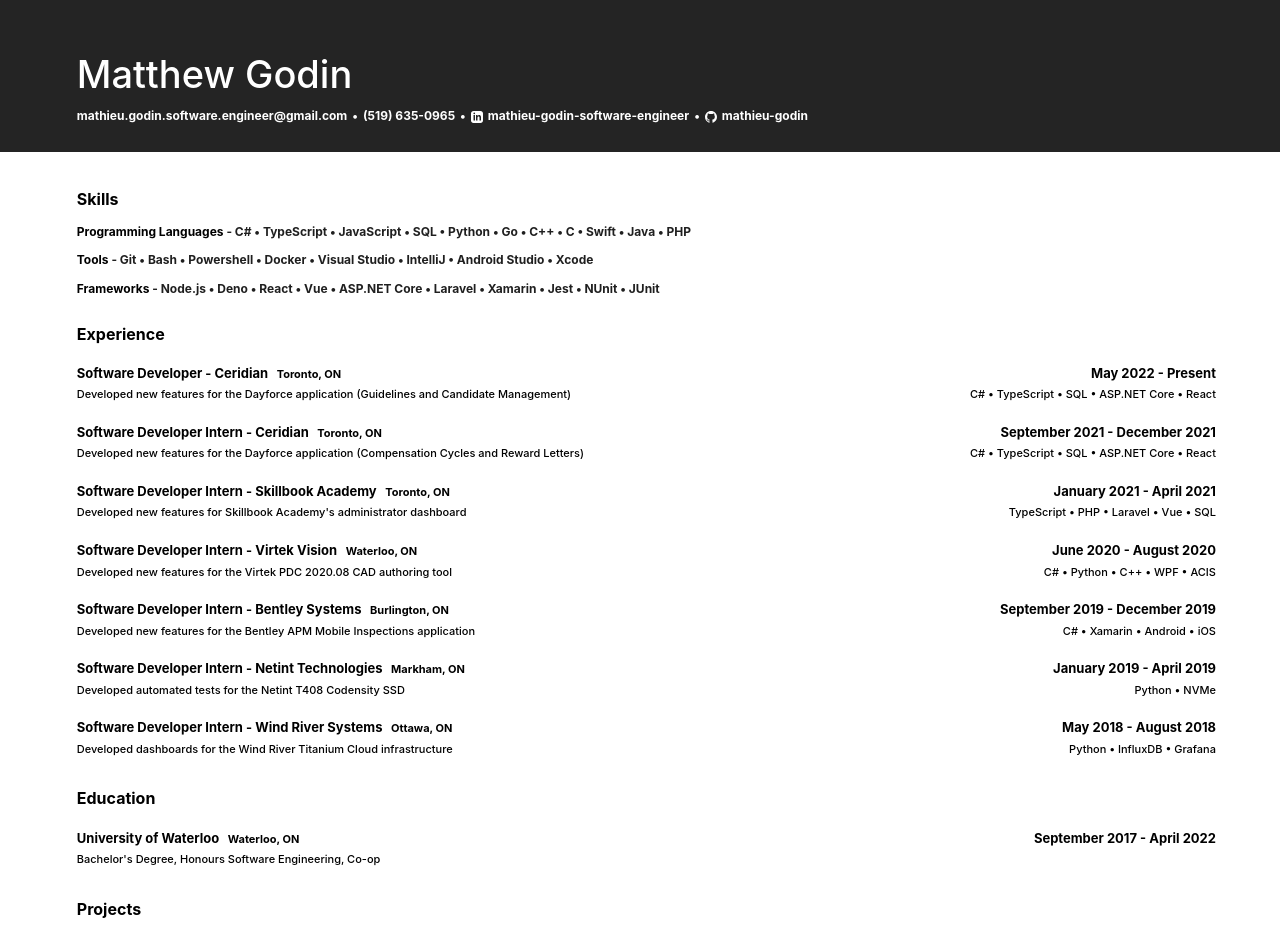
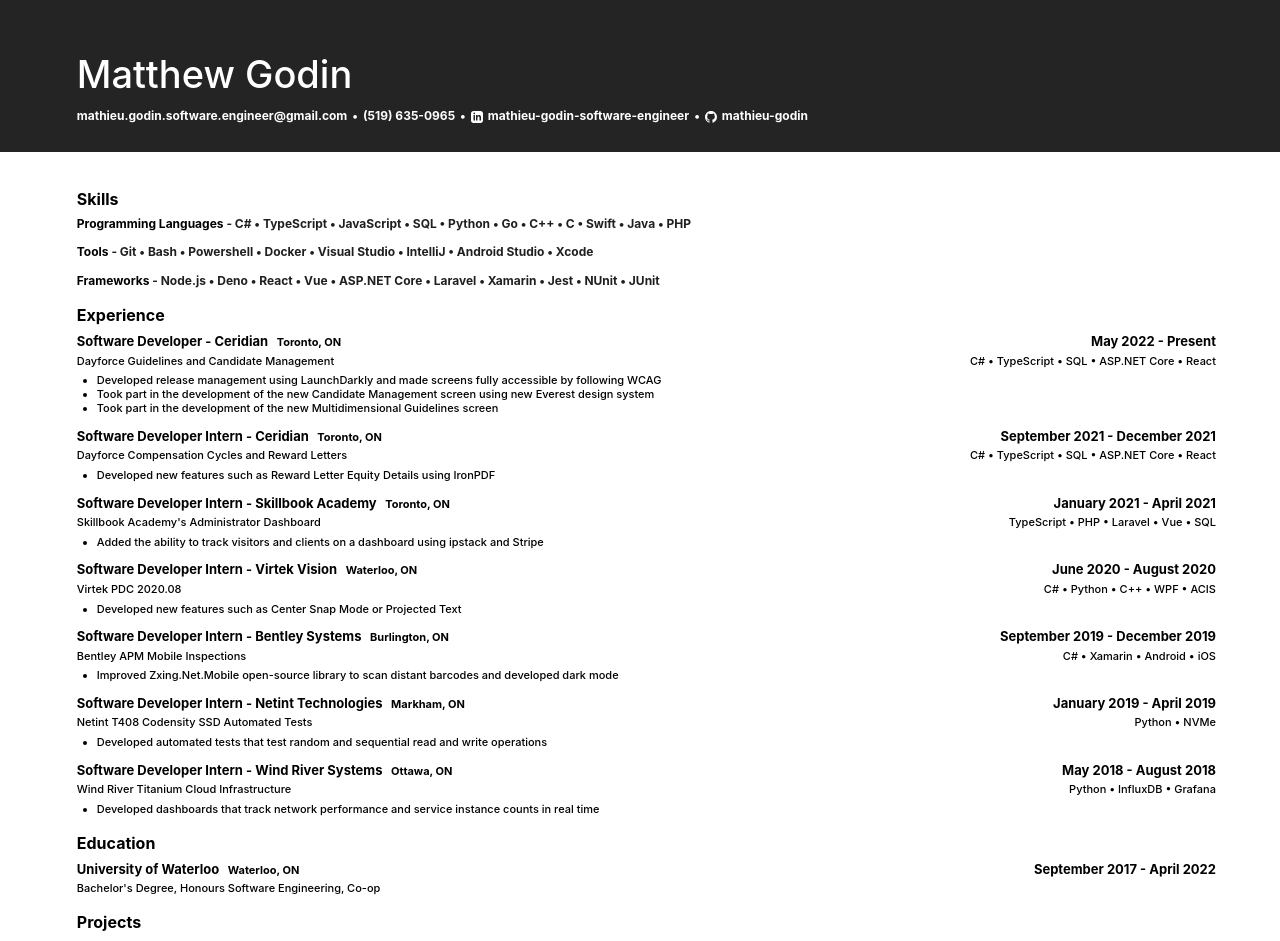
Before and after one commit to matthew-godin/Resume, a React (Create React App) app: page / in a window 1280 px wide. Shown: the top 941 px of the page. Built offline with nearby package versions, Linux system fonts and the light colour scheme.

Commit message:
added descriptions

```diff
--- a/src/App.js
+++ b/src/App.js
@@ -1,5 +1,5 @@
 import './App.css';
-import { Typography, Space, Card, Col, Row } from 'antd';
+import { Typography, Space, Card, Col, Row, List } from 'antd';
 import { Link } from 'react-router-dom';
 const { Title, Paragraph } = Typography;
 
@@ -23,14 +23,16 @@ const jobCityStyle = jobUniversityProjectCityStyle;
 const universityCityStyle = jobUniversityProjectCityStyle;
 
 const jobUniversityProjectDescriptionStyle = {fontSize: '11px', fontWeight: '500', color: 'black', display: 'inline'};
+const jobAdditionalInformationStyle = {fontSize: '11px', fontWeight: '500', color: 'black'};
 const jobDescriptionStyle = jobUniversityProjectDescriptionStyle;
 const universityDescriptionStyle = jobUniversityProjectDescriptionStyle;
 const projectDescriptionStyle = jobUniversityProjectDescriptionStyle;
 
-const mainPadding = '1%';
-const secondaryPadding = '0.35%';
-const titlePadding = '1.7%';
-const titleSecondaryPadding = '0.7%';
+const mainPadding = '0.55%';
+const secondaryPadding = '0.2%';
+const secondarySecondaryPadding = '0.5%';
+const titlePadding = '0.75%';
+const titleSecondaryPadding = '0';
 const skillsPadding = '0.35%';
 const skillsPaddingLarger = '0.5%';
 
@@ -55,63 +57,114 @@ function App() {
           <Col xs={4}></Col>
           <Col xs={8} style={jobDatesWeight}>May 2022 - Present</Col>
         </Row>
+        <Row style={{paddingBottom: secondarySecondaryPadding}}>
+          <Col style={jobDescriptionStyle} xs={16}>Dayforce Guidelines and Candidate Management</Col>
+          <Col xs={8} style={{textAlign: 'right', fontSize: '11px', fontWeight: jobSkillsWeight}}>C# • TypeScript • SQL • ASP.NET Core • React</Col>
+        </Row>
         <Row style={{paddingBottom: mainPadding}}>
-          <Col style={jobDescriptionStyle} xs={16}>Developed new features for the Dayforce application (Guidelines and Candidate Management)</Col>
-          <Col xs={8} style={{textAlign: 'right', fontSize: '11px', fontWeight: jobSkillsWeight}}>C# • TypeScript • SQL • ASP.NET Core • React</Col>
+          <Col xs={24}>
+            <ul style ={{margin: '0', paddingInlineStart: '20px'}}>
+              <li style={jobAdditionalInformationStyle}>Developed release management using LaunchDarkly and made screens fully accessible by following WCAG</li>
+              <li style={jobAdditionalInformationStyle}>Took part in the development of the new Candidate Management screen using new Everest design system</li>
+              <li style={jobAdditionalInformationStyle}>Took part in the development of the new Multidimensional Guidelines screen</li>
+            </ul>
+          </Col>
         </Row>
         <Row style={{paddingTop: mainPadding, paddingBottom: secondaryPadding}}>
           <Col style={jobTitleWeight} xs={12}>Software Developer Intern - Ceridian <Paragraph style={jobCityStyle}>&ensp;Toronto, ON</Paragraph></Col>
           <Col xs={4}></Col>
           <Col xs={8} style={jobDatesWeight}>September 2021 - December 2021</Col>
         </Row>
+        <Row style={{paddingBottom: secondarySecondaryPadding}}>
+          <Col style={jobDescriptionStyle} xs={16}>Dayforce Compensation Cycles and Reward Letters</Col>
+          <Col xs={8} style={{textAlign: 'right', fontSize: '11px', fontWeight: jobSkillsWeight}}>C# • TypeScript • SQL • ASP.NET Core • React</Col>
+        </Row>
         <Row style={{paddingBottom: mainPadding}}>
-          <Col style={jobDescriptionStyle} xs={16}>Developed new features for the Dayforce application (Compensation Cycles and Reward Letters)</Col>
-          <Col xs={8} style={{textAlign: 'right', fontSize: '11px', fontWeight: jobSkillsWeight}}>C# • TypeScript • SQL • ASP.NET Core • React</Col>
+          <Col xs={24}>
+            <ul style ={{margin: '0', paddingInlineStart: '20px'}}>
+              <li style={jobAdditionalInformationStyle}>Developed new features such as Reward Letter Equity Details using IronPDF</li>
+            </ul>
+          </Col>
         </Row>
         <Row style={{paddingTop: mainPadding, paddingBottom: secondaryPadding}}>
           <Col style={jobTitleWeight} xs={12}>Software Developer Intern - Skillbook Academy <Paragraph style={jobCityStyle}>&ensp;Toronto, ON</Paragraph></Col>
           <Col xs={4}></Col>
           <Col xs={8} style={jobDatesWeight}>January 2021 - April 2021</Col>
         </Row>
+        <Row style={{paddingBottom: secondarySecondaryPadding}}>
+          <Col style={jobDescriptionStyle} xs={16}>Skillbook Academy's Administrator Dashboard</Col>
+          <Col xs={8} style={{textAlign: 'right', fontSize: '11px', fontWeight: jobSkillsWeight}}>TypeScript • PHP • Laravel • Vue • SQL</Col>
+        </Row>
         <Row style={{paddingBottom: mainPadding}}>
-          <Col style={jobDescriptionStyle} xs={16}>Developed new features for Skillbook Academy's administrator dashboard</Col>
-          <Col xs={8} style={{textAlign: 'right', fontSize: '11px', fontWeight: jobSkillsWeight}}>TypeScript • PHP • Laravel • Vue • SQL</Col>
+          <Col xs={24}>
+            <ul style ={{margin: '0', paddingInlineStart: '20px'}}>
+              <li style={jobAdditionalInformationStyle}>Added the ability to track visitors and clients on a dashboard using ipstack and Stripe</li>
+            </ul>
+          </Col>
         </Row>
         <Row style={{paddingTop: mainPadding, paddingBottom: secondaryPadding}}>
           <Col style={jobTitleWeight} xs={12}>Software Developer Intern - Virtek Vision <Paragraph style={jobCityStyle}>&ensp;Waterloo, ON</Paragraph></Col>
           <Col xs={4}></Col>
           <Col xs={8} style={jobDatesWeight}>June 2020 - August 2020</Col>
         </Row>
+        <Row style={{paddingBottom: secondarySecondaryPadding}}>
+          <Col style={jobDescriptionStyle} xs={16}>Virtek PDC 2020.08</Col>
+          <Col xs={8} style={{textAlign: 'right', fontSize: '11px', fontWeight: jobSkillsWeight}}>C# • Python • C++ • WPF • ACIS</Col>
+        </Row>
         <Row style={{paddingBottom: mainPadding}}>
-          <Col style={jobDescriptionStyle} xs={16}>Developed new features for the Virtek PDC 2020.08 CAD authoring tool</Col>
-          <Col xs={8} style={{textAlign: 'right', fontSize: '11px', fontWeight: jobSkillsWeight}}>C# • Python • C++ • WPF • ACIS</Col>
+          <Col xs={24}>
+            <ul style ={{margin: '0', paddingInlineStart: '20px'}}>
+              <li style={jobAdditionalInformationStyle}>Developed new features such as Center Snap Mode or Projected Text</li>
+            </ul>
+          </Col>
         </Row>
         <Row style={{paddingTop: mainPadding, paddingBottom: secondaryPadding}}>
           <Col style={jobTitleWeight} xs={12}>Software Developer Intern - Bentley Systems <Paragraph style={jobCityStyle}>&ensp;Burlington, ON</Paragraph></Col>
           <Col xs={4}></Col>
           <Col xs={8} style={jobDatesWeight}>September 2019 - December 2019</Col>
         </Row>
+        <Row style={{paddingBottom: secondarySecondaryPadding}}>
+          <Col style={jobDescriptionStyle} xs={16}>Bentley APM Mobile Inspections</Col>
+          <Col xs={8} style={{textAlign: 'right', fontSize: '11px', fontWeight: jobSkillsWeight}}>C# • Xamarin • Android • iOS</Col>
+        </Row>
         <Row style={{paddingBottom: mainPadding}}>
-          <Col style={jobDescriptionStyle} xs={16}>Developed new features for the Bentley APM Mobile Inspections application</Col>
-          <Col xs={8} style={{textAlign: 'right', fontSize: '11px', fontWeight: jobSkillsWeight}}>C# • Xamarin • Android • iOS</Col>
+          <Col xs={24}>
+            <ul style ={{margin: '0', paddingInlineStart: '20px'}}>
+              <li style={jobAdditionalInformationStyle}>Improved Zxing.Net.Mobile open-source library to scan distant barcodes and developed dark mode</li>
+            </ul>
+          </Col>
         </Row>
         <Row style={{paddingTop: mainPadding, paddingBottom: secondaryPadding}}>
           <Col style={jobTitleWeight} xs={14}>Software Developer Intern - Netint Technologies <Paragraph style={jobCityStyle}>&ensp;Markham, ON</Paragraph></Col>
           <Col xs={4}></Col>
           <Col xs={6} style={jobDatesWeight}>January 2019 - April 2019</Col>
         </Row>
+        <Row style={{paddingBottom: secondarySecondaryPadding}}>
+          <Col style={jobDescriptionStyle} xs={16}>Netint T408 Codensity SSD Automated Tests</Col>
+          <Col xs={8} style={{textAlign: 'right', fontSize: '11px', fontWeight: jobSkillsWeight}}>Python • NVMe</Col>
+        </Row>
         <Row style={{paddingBottom: mainPadding}}>
-          <Col style={jobDescriptionStyle} xs={16}>Developed automated tests for the Netint T408 Codensity SSD</Col>
-          <Col xs={8} style={{textAlign: 'right', fontSize: '11px', fontWeight: jobSkillsWeight}}>Python • NVMe</Col>
+          <Col xs={24}>
+            <ul style ={{margin: '0', paddingInlineStart: '20px'}}>
+              <li style={jobAdditionalInformationStyle}>Developed automated tests that test random and sequential read and write operations</li>
+            </ul>
+          </Col>
         </Row>
         <Row style={{paddingTop: mainPadding, paddingBottom: secondaryPadding}}>
           <Col style={jobTitleWeight} xs={12}>Software Developer Intern - Wind River Systems <Paragraph style={jobCityStyle}>&ensp;Ottawa, ON</Paragraph></Col>
           <Col xs={4}></Col>
           <Col xs={8} style={jobDatesWeight}>May 2018 - August 2018</Col>
         </Row>
+        <Row style={{paddingBottom: secondarySecondaryPadding}}>
+          <Col style={jobDescriptionStyle} xs={16}>Wind River Titanium Cloud Infrastructure</Col>
+          <Col xs={8} style={{textAlign: 'right', fontSize: '11px', fontWeight: jobSkillsWeight}}>Python • InfluxDB • Grafana</Col>
+        </Row>
         <Row style={{paddingBottom: mainPadding}}>
-          <Col style={jobDescriptionStyle} xs={16}>Developed dashboards for the Wind River Titanium Cloud infrastructure</Col>
-          <Col xs={8} style={{textAlign: 'right', fontSize: '11px', fontWeight: jobSkillsWeight}}>Python • InfluxDB • Grafana</Col>
+          <Col xs={24}>
+            <ul style ={{margin: '0', paddingInlineStart: '20px'}}>
+              <li style={jobAdditionalInformationStyle}>Developed dashboards that track network performance and service instance counts in real time</li>
+            </ul>
+          </Col>
         </Row>
         <Title style={{ margin: '0', fontWeight: 'bold', color: 'black', paddingTop: titlePadding, paddingBottom: titleSecondaryPadding}} level={5}>Education</Title>
         <Row style={{paddingTop: mainPadding, paddingBottom: secondaryPadding}}>
@@ -124,7 +177,7 @@ function App() {
           <Col xs={14} style={{textAlign: 'right', fontSize: '11px', fontWeight: universitySkillsWeight}}></Col>
         </Row>
         <Title style={{ margin: '0', fontWeight: 'bold', color: 'black', paddingTop: titlePadding, paddingBottom: titleSecondaryPadding}} level={5}>Projects</Title>
-        <Row style={{paddingTop: mainPadding, paddingBottom: secondaryPadding}}>
+        <Row style={{paddingTop: mainPadding}}>
           <Col style={projectTitleWeight} xs={12}>Talk to Me</Col>
           <Col xs={4}></Col>
           <Col xs={8} style={projectDatesWeight}>August 2022</Col>
@@ -133,7 +186,7 @@ function App() {
           <Col style={jobDescriptionStyle} xs={18}>First Place for Most Well-Rounded Hack in North America, Ceridian Hackathon 2022 (chat bot app)</Col>
           <Col xs={6} style={{textAlign: 'right', fontSize: '11px', fontWeight: projectSkillsWeight}}>TypeScript • Swift • iOS • React</Col>
         </Row>
-        <Row style={{paddingTop: mainPadding, paddingBottom: secondaryPadding}}>
+        <Row style={{paddingTop: mainPadding}}>
           <Col style={projectTitleWeight} xs={12}>Licode</Col>
           <Col xs={4}></Col>
           <Col xs={8} style={projectDatesWeight}>September 2020 - April 2022</Col>
@@ -142,7 +195,7 @@ function App() {
           <Col style={jobDescriptionStyle} xs={16}>University of Waterloo Capstone Project (website similar to leetcode.com)</Col>
           <Col xs={8} style={{textAlign: 'right', fontSize: '11px', fontWeight: projectSkillsWeight}}>TypeScript • Go • Deno • Docker • SQL • React</Col>
         </Row>
-        <Row style={{paddingTop: mainPadding, paddingBottom: secondaryPadding}}>
+        <Row style={{paddingTop: mainPadding}}>
           <Col style={projectTitleWeight} xs={12}>Once Upon a Time</Col>
           <Col xs={4}></Col>
           <Col xs={8} style={projectDatesWeight}>September 2018</Col>
@@ -151,7 +204,7 @@ function App() {
           <Col style={jobDescriptionStyle} xs={16}>First Place - Hack the North 2018 (VR app)</Col>
           <Col xs={8} style={{textAlign: 'right', fontSize: '11px', fontWeight: projectSkillsWeight}}>C# • Node.js • IBM Watson • Socket.io • Unity</Col>
         </Row>
-        <Row style={{paddingTop: mainPadding, paddingBottom: secondaryPadding}}>
+        <Row style={{paddingTop: mainPadding}}>
           <Col style={projectTitleWeight} xs={12}>Aya</Col>
           <Col xs={4}></Col>
           <Col xs={8} style={projectDatesWeight}>September 2017</Col>
@@ -160,7 +213,7 @@ function App() {
           <Col style={jobDescriptionStyle} xs={14}>First Place - Hack the North 2017 (intelligent robot head)</Col>
           <Col xs={10} style={{textAlign: 'right', fontSize: '11px', fontWeight: projectSkillsWeight}}>Python • AWS • Embedded Software • 3D Printing</Col>
         </Row>
-        <Row style={{paddingTop: mainPadding, paddingBottom: secondaryPadding}}>
+        <Row style={{paddingTop: mainPadding}}>
           <Col style={projectTitleWeight} xs={12}>Messenger Latex</Col>
           <Col xs={4}></Col>
           <Col xs={8} style={projectDatesWeight}>June 2017</Col>
```
